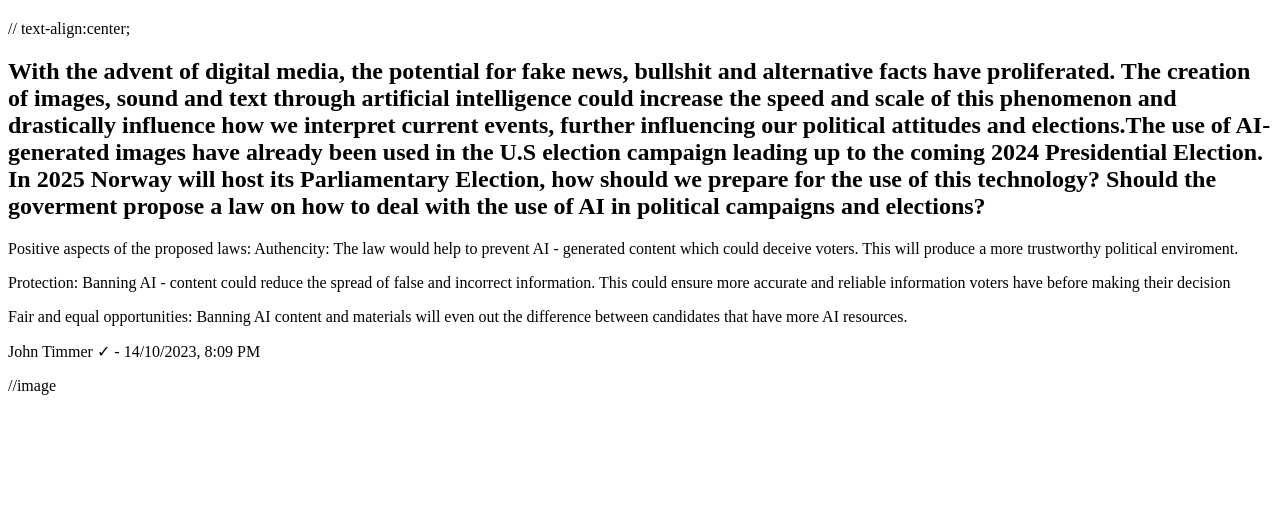
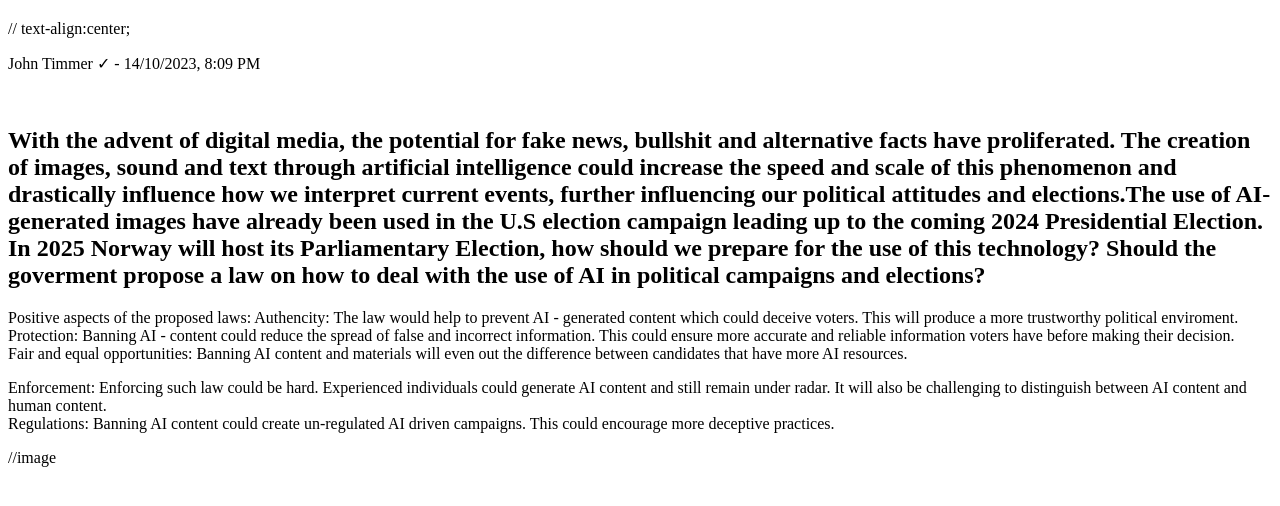
Before and after one commit to OsloMet-web/Oblig2-Group62, a plain HTML site: page oblig2/pages/page2.html in a window 1280 px wide. Shown: the part 60-566 px from the top of the page. Drawn offline with Linux system fonts and the light colour scheme.

Commit message:
Update page2.html

```diff
--- a/oblig2/pages/page2.html
+++ b/oblig2/pages/page2.html
@@ -6,39 +6,33 @@
 </head>
 
 <body class="article">
-<div>
   <h1 class="heading"> <strong> Fake news and critical thinking in the digital era</strong></h1>  // text-align:center;
 
+   <p class="author"> John Timmer &#10003 - 14/10/2023, 8:09 PM </p>
+
   <img src=" ">
-
-  <h2> With the advent of digital media, the potential for fake news, bullshit and alternative facts have proliferated.
+  <div>
+  <h2 class = "introduction"> With the advent of digital media, the potential for fake news, bullshit and alternative facts have proliferated.
   The creation of images, sound and text through artificial intelligence could increase the speed and scale of this phenomenon
   and drastically influence how we interpret current events, further influencing our political attitudes and elections.The use of AI-generated images
   have already been used in the U.S election campaign leading up to the coming 2024 Presidential Election.
   In 2025 Norway will host its Parliamentary Election, how should we prepare for the use of this technology?
   Should the goverment propose a law on how to deal with the use of AI in political campaigns and elections?</h2>
 
-  <p> Positive aspects of the proposed laws:
+  <p class="paragraph-positive"> Positive aspects of the proposed laws:
     Authencity: The law would help to prevent AI - generated content which could deceive voters.
-    This will produce a more trustworthy political enviroment.
-    </p>
-  <p> Protection: Banning AI - content could reduce the spread of false and incorrect information.
-    This could ensure more accurate and reliable information voters have before making their decision
-  </p>
-  <p> Fair and equal opportunities: Banning AI content and materials will even out the difference
+    This will produce a more trustworthy political enviroment. <br>
+    Protection: Banning AI - content could reduce the spread of false and incorrect information.
+    This could ensure more accurate and reliable information voters have before making their decision. <br>
+    Fair and equal opportunities: Banning AI content and materials will even out the difference
     between candidates that have more AI resources.
   </p>
-
-
-
-
-
-
-
-
-
-
-  <p> John Timmer &#10003 - 14/10/2023, 8:09 PM </p>
+<p class="paragraph-negative>
+  Audience: Banning AI could affect the audience negatively and reduce engagement. Hindering potential campaign strategies. <br>
+  Enforcement: Enforcing such law could be hard. Experienced individuals could generate AI content and still remain under radar.
+  It will also be challenging to distinguish between AI content and human content. <br>
+  Regulations: Banning AI content could create un-regulated AI driven campaigns. This could encourage more deceptive practices.
+  </p>
   //image
   <p> </p>
 
```
